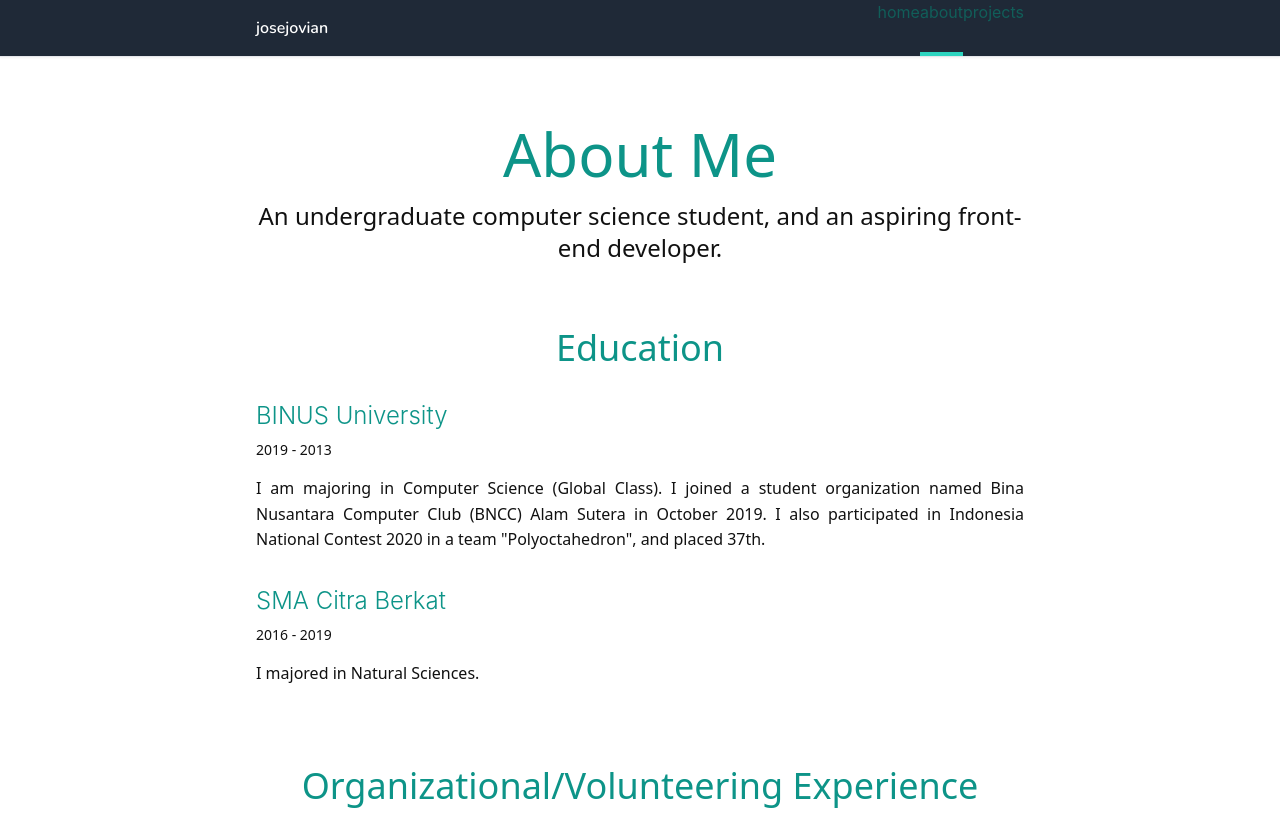
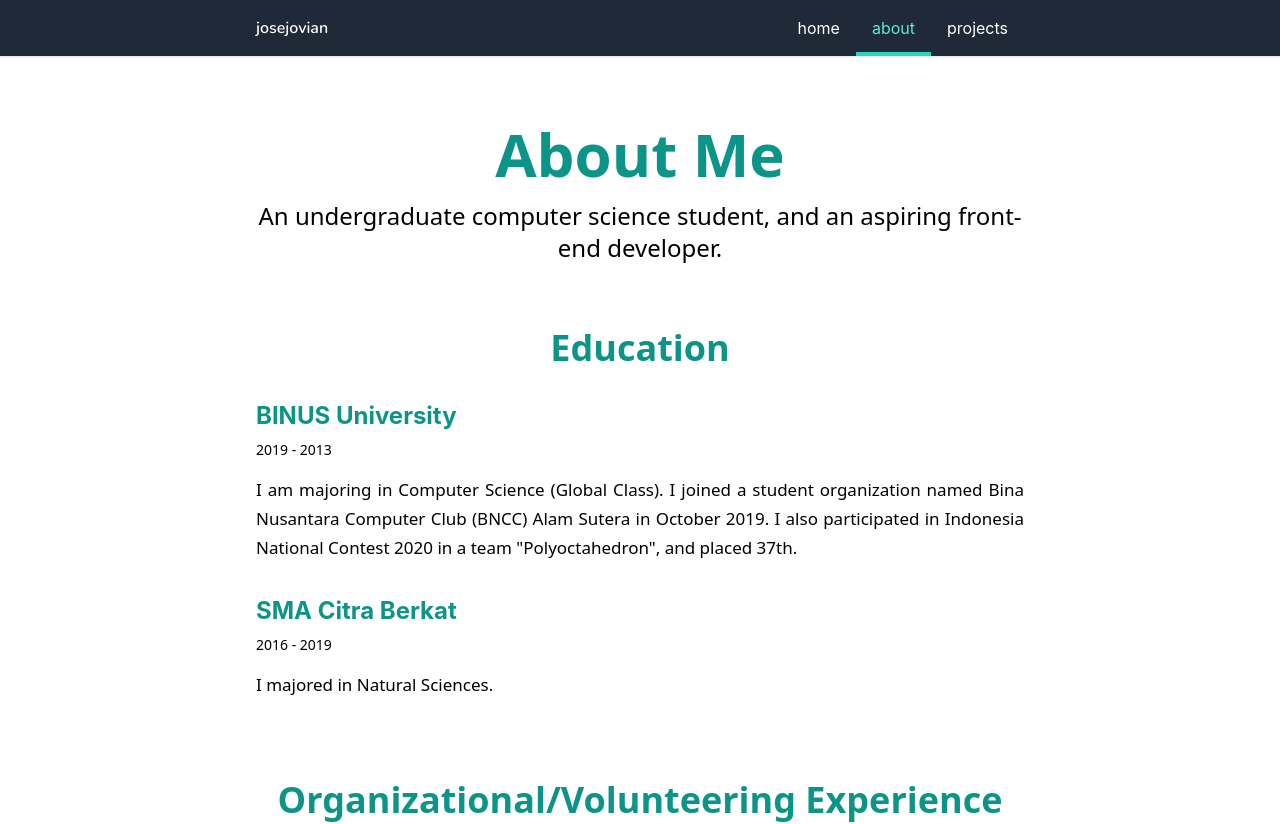
Before and after one commit to josejovian/josejovian.github.io-2022-a, a Next.js app: page /about in a window 1280 px wide. Shown: the top 824 px of the page. Built offline with nearby package versions, Linux system fonts and the light colour scheme.

Commit message:
style: reorganized globals.css

```diff
--- a/styles/globals.css
+++ b/styles/globals.css
@@ -4,50 +4,46 @@
 }
 
 @layer base {
+	/* Remove focus border */
 	*:focus {
 		outline: 0;
 		border: 0;
+		-webkit-font-smoothing: antialiased;
 	}
+
+	/* Links */
 	a {
-		@apply text-teal-800;
+		@apply text-teal-800 border-teal-800;
 		transition: color 200ms;
 	}
 	a:hover {
-		@apply text-teal-600;
+		@apply text-teal-600 border-teal-800;
 	}
-	a:active{
-		@apply text-teal-400;
+	a:active, a:focus {
+		@apply text-teal-500 border-teal-800;
 	}
-	a:focus {
-		@apply font-bold;
+
+	/* Headers */
+	h1 {
+		@apply font-complete font-bold text-center text-6xl text-teal-600;
 	}
-	h1 {
-		@apply text-6xl font-light text-teal-600;
-		text-align: center;
-		font-family: ui-sans-serif,system-ui,-apple-system,BlinkMacSystemFont,Segoe UI,Roboto,Helvetica Neue,Arial,Noto Sans,sans-serif,Apple Color Emoji,Segoe UI Emoji,Segoe UI Symbol,Noto Color Emoji;
-	}
-	h2  {
-		@apply text-4xl font-light text-teal-600 mt-16 mb-4;
-		font-family: ui-sans-serif,system-ui,-apple-system,BlinkMacSystemFont,Segoe UI,Roboto,Helvetica Neue,Arial,Noto Sans,sans-serif,Apple Color Emoji,Segoe UI Emoji,Segoe UI Symbol,Noto Color Emoji;
+	h2 {
+		@apply font-complete font-bold text-center text-4xl text-teal-600 mt-16 mb-4;
 	}
 	h3 {
-		@apply text-2xl font-light text-teal-600 my-4;
+		@apply text-2xl font-bold text-teal-600 my-4;
 	}
+
+	/* Paragraphs */
 	p {
 		@apply paragraph mt-4 font-complete;
 	}
-	.paragraph {
-		@apply text-justify font-light;
-		color: #111111;
-		font-size: 1rem;
-		line-height: 1.6rem;
-	}
-	p a {
-		@apply underline;
-	}
-	b, strong {
+	p b,
+	p strong {
 		@apply font-bold;
 	}
+
+	/* Lists */
 	ul {
 		@apply ml-8 paragraph;
 		list-style-type: disc;
@@ -61,20 +57,74 @@
 @tailwind base;
 
 @layer components {
-	/* -------------------------------- Main Body ------------------------------- */
+	/* -------------------------------------------------------------------------- */
+	/*                                   GENERIC                                  */
+	/* -------------------------------------------------------------------------- */
+
+	/* Navbar component */
+	.navbar-link {
+		@apply relative top-4 bottom-0 px-4 py-6 z-20;
+	}
+
+	#navbar-wrapper {
+		transition: all 0.5s ease;
+	}
+
+	#navbar .navbar-link-active {
+		@apply navbar-link text-teal-300;
+	}
+
+	#navbar a {
+		@apply text-white;
+	}
+
+	/*
+		Button Ripple Effect:
+		https://codepen.io/BretCameron/pen/mdPMVaW
+	*/
+	span.ripple {
+		position: absolute;
+		left: 0;
+		border-radius: 100%;
+		transform: scale(0);
+		animation: ripple 500ms ease-in;
+		z-index: 0;
+	}
+
+	@keyframes ripple {
+		to {
+			transform: scale(4);
+			opacity: 0;
+		}
+	}
+
+	/* Inside page body */
 	.body {
 		position: absolute;
 		top: 60px;
 	}
 
-	.font-complete {
-		font-family: ui-sans-serif,system-ui,-apple-system,BlinkMacSystemFont,Segoe UI,Roboto,Helvetica Neue,Arial,Noto Sans,sans-serif,Apple Color Emoji,Segoe UI Emoji,Segoe UI Symbol,Noto Color Emoji;
+	.paragraph {
+		@apply text-justify;
+		color: black;
+		font-size: 17px;
+		line-height: 1.7;
 	}
 
 	.font-heading {
 		@apply font-complete;
 	}
 
+	.image {
+		@apply mt-16;
+	}
+
+	.image img {
+		border: 1px solid #e5e7eb !important;
+		@apply rounded-lg;
+	}
+
+	/* Page head component */
 	.page-head-desc {
 		@apply mt-4 font-light text-center font-complete;
 	}
@@ -83,20 +133,6 @@
 		@apply my-2 font-light text-sm;
 	}
 
-	.paragraph b, .paragraph strong {
-		@apply font-medium;
-	}
-
-	.image {
-		@apply mt-16;
-	}
-
-	.image img {
-		border: 1px solid #e5e7eb!important;
-		@apply rounded-lg
-	}
-
-	/* ------------------------------- Header Link ------------------------------ */
 	.header-link {
 		@apply flex flex-row justify-center items-center;
 		margin: 0rem 0.5rem;
@@ -106,33 +142,24 @@
 		width: 1.6rem;
 		height: 1.6rem;
 	}
-	.link-invert {
-		@apply bg-cyan-200;
+
+	/* Card component */
+	a .card {
+		@apply text-black transition-all font-normal;
 	}
 
-	/* --------------------------- Card-related Stuff --------------------------- */
-	a .card {
-		@apply text-black transition-colors font-normal
-	}
 	a:hover .card {
-		@apply bg-teal-50
-	}
-	.card-thumbnail * {
-		width: 384px!important;
-		height: 216px!important;
-		display: flex!important;
+		@apply bg-teal-50 shadow-md;
 	}
 
-	/*
-		Source:
-		https://stackoverflow.com/a/15175769
-	*/
-	.limit-text {
-		display: -webkit-box;
-		-webkit-box-orient: vertical;
-		text-overflow: ellipsis;
-		word-wrap: break-word;
-		overflow: hidden;
+	:is(a:active, a:focus) .card {
+		@apply bg-teal-100;
+	}
+
+	.card-thumbnail * {
+		width: 384px !important;
+		height: 216px !important;
+		display: flex !important;
 	}
 
 	.card-title {
@@ -142,30 +169,38 @@
 	}
 
 	.card-paragraph {
-		@apply paragraph;
+		@apply paragraph font-light;
 		-webkit-line-clamp: 3;
-		max-height: 4.8rem;
+		height: 4.8rem;
 		line-height: 1.6rem;
 	}
 
-	.card h3, .paragraph-entry h3 {
+	.card h3,
+	.paragraph-entry h3 {
 		margin: 0;
+	}
+
+	.card-thumbnail-vertical * {
+		width: 100% !important;
+		height: 100% !important;
+		display: flex !important;
 	}
 
 	@media (max-width: 768px) {
 		.card-thumbnail * {
-			width: 100%!important;
-			height: 100%!important;
-			display: flex!important;
+			width: 100% !important;
+			height: 100% !important;
+			display: flex !important;
 		}
 		.card-paragraph {
 			-webkit-line-clamp: 5;
+			height: auto;
 			max-height: 8rem;
 			line-height: 1.6rem;
 		}
 	}
 
-	/* -------------------------- Tooltip-related Stuff ------------------------- */
+	/* Tooltip component */
 	.tooltip-text {
 		z-index: 20;
 	}
@@ -193,24 +228,69 @@
 		opacity: 1;
 	}
 
-	/*
-		Button Ripple Effect:
-		https://codepen.io/BretCameron/pen/mdPMVaW
-	*/
-	span.ripple {
-		position: absolute;
-		left: 0;
-		border-radius: 100%;
-		transform: scale(0);
-		animation: ripple 500ms ease-in;
-		z-index: 0;
+	/* -------------------------------------------------------------------------- */
+	/*                                  PROJECTS                                  */
+	/* -------------------------------------------------------------------------- */
+
+	/* Force headers and pragraphs to the left instead of center */
+	#body-markdown :is(h1, h2, h3, .page-head-desc) {
+		@apply text-left;
 	}
 
-	@keyframes ripple {
-		to {
-			transform: scale(4);
-			opacity: 0;
-		}
+	#body-markdown :is(a, a:hover, a:active, a:focus) {
+		border-bottom: 1px solid;
+		transition: all 200ms;
+	}
+
+	#body-markdown :is(a, a:hover) {
+		@apply text-teal-600;
+	}
+
+	#body-markdown :is(a:active, a:focus) {
+		@apply bg-teal-100;
+	}
+
+	/* Sidebar (only for Project pages) */
+	#sidebar {
+		@apply fixed flex flex-col h-screen border-l border-gray-200 bg-gray-100;
+		position: fixed !important;
+		top: 0 !important;
+		right: 0 !important;
+		padding-top: 8rem;
+		padding-left: 2rem;
+		width: 25vw;
+	}
+
+	#sidebar a {
+		@apply mt-1 mb-1;
+	}
+
+	#sidebar a:first-child {
+		@apply mt-0;
+	}
+
+	/*
+		Change the offset of the header when clicking anchor links
+		Source: https://stackoverflow.com/a/24298427
+	*/
+	.head-anchor::before {
+		content: "";
+		display: block;
+		height: 120px;
+		margin-top: -120px;
+		visibility: hidden;
+	}
+
+	/*
+		Limits the number of line in a text.
+		Source: https://stackoverflow.com/a/15175769
+	*/
+	.limit-text {
+		display: -webkit-box;
+		-webkit-box-orient: vertical;
+		text-overflow: ellipsis;
+		word-wrap: break-word;
+		overflow: hidden;
 	}
 }
 
@@ -246,6 +326,16 @@
 	}
 	.pageify {
 		@apply px-8 sm:px-16 md:px-16 lg:px-32 xl:px-64 2xl:px-96;
+		transition: all 0.5s ease;
+	}
+	.pageify-blog {
+		@apply px-8 sm:px-8 md:px-8 lg:px-16 xl:px-16 2xl:px-32;
+		transition: all 0.5s ease;
+	}
+	.font-complete {
+		font-family: ui-sans-serif, system-ui, -apple-system, BlinkMacSystemFont,
+			Segoe UI, Roboto, Helvetica Neue, Arial, Noto Sans, sans-serif,
+			Apple Color Emoji, Segoe UI Emoji, Segoe UI Symbol, Noto Color Emoji;
 	}
 }
 
```
